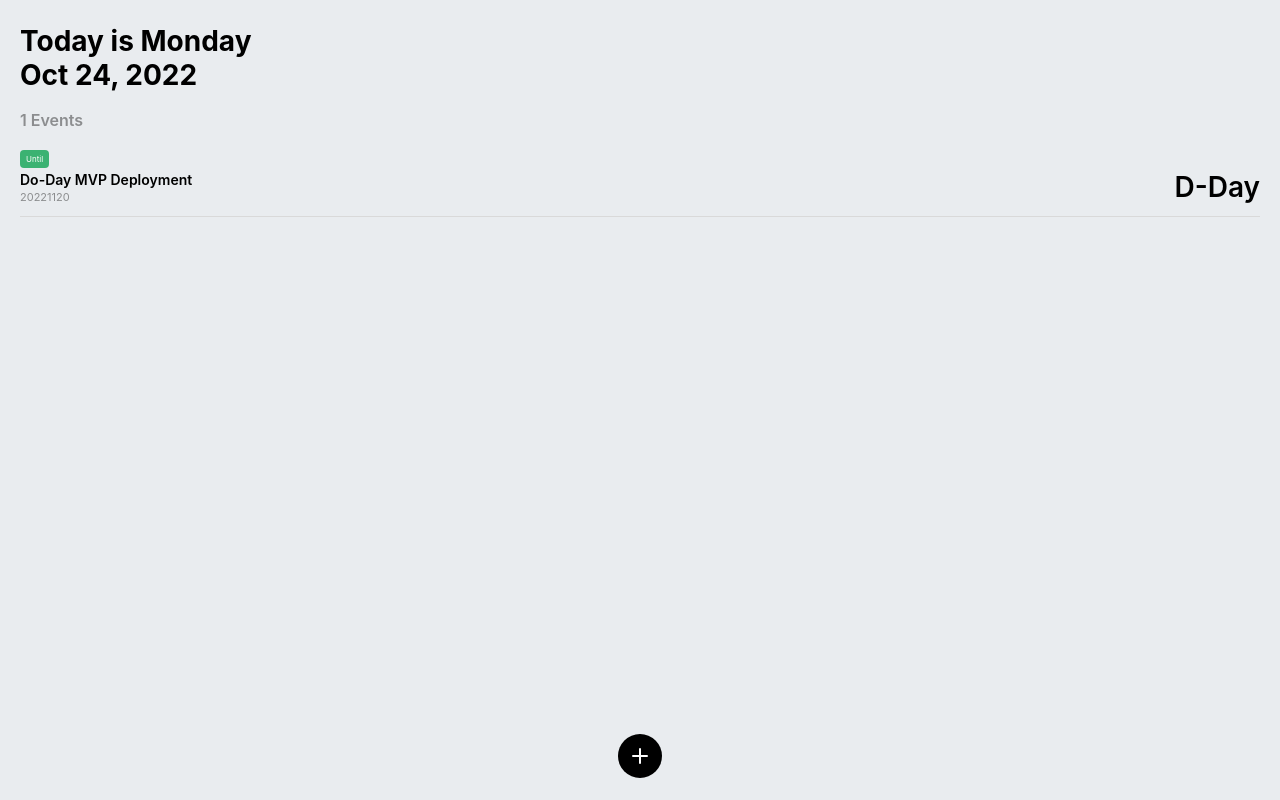
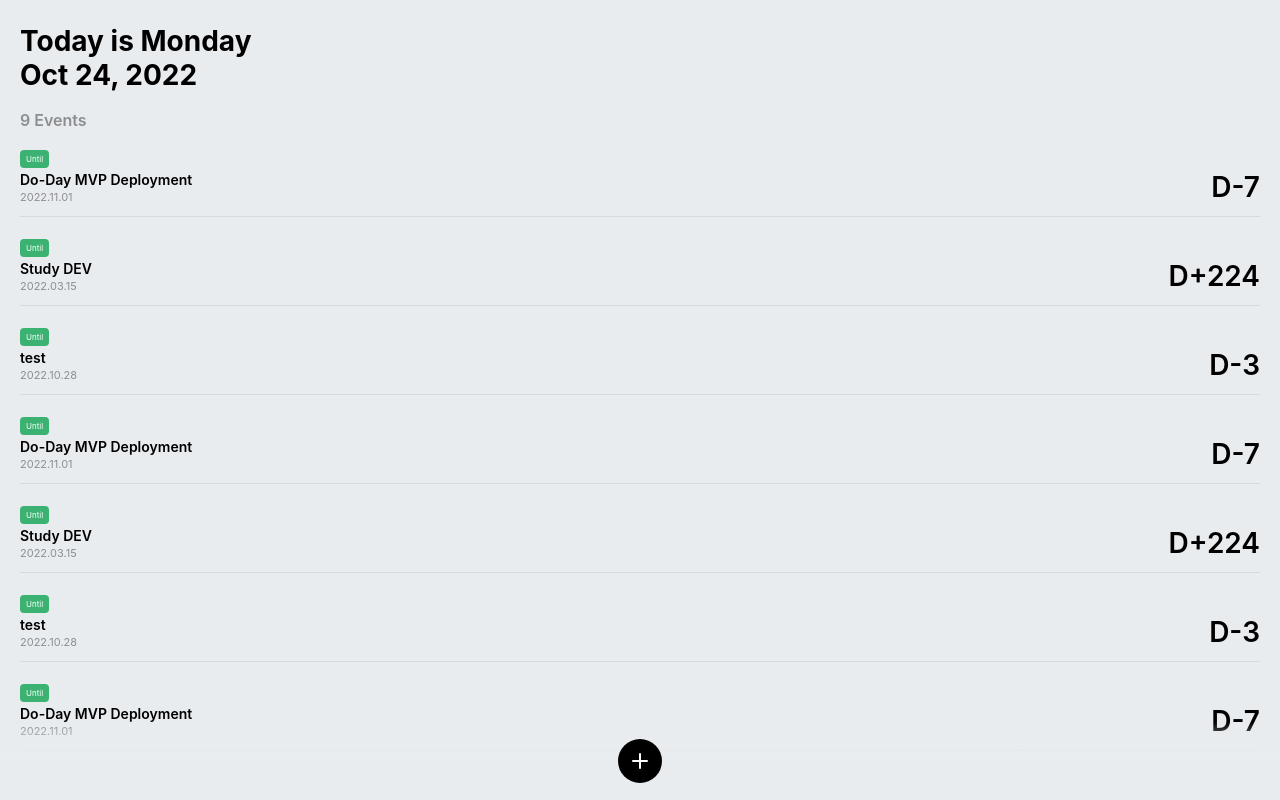
Before and after one commit to devseop/doday, a React (Create React App) app: page / in a window 1280 px wide. Built offline with nearby package versions, Linux system fonts and the light colour scheme.

Commit message:
:lipstick: Nav UI 개선 및 배경 그라디언트 추가

```diff
--- a/src/App.tsx
+++ b/src/App.tsx
@@ -7,7 +7,7 @@ import store from 'store';
 function App() {
   return (
     <Provider store={store}>
-      <div className="box-border bg-bg h-screen">
+      <div className="box-border bg-bg">
         <Router />
       </div>
     </Provider>
--- a/src/components/Nav.tsx
+++ b/src/components/Nav.tsx
@@ -9,7 +9,7 @@ const BottomNav = () => {
   };
 
   return (
-    <nav className="flex justify-center items-center h-[88px] mt-6 mx-5">
+    <nav className="w-screen px-5 h-[88px] flex items-center justify-center bg-gradient-to-t from-bg via-bg to-zero">
       <button
         className="w-[44px] h-[44px] bg-black rounded-[22px] flex items-center justify-center"
         onClick={goToAddNewCard}
--- a/src/components/TodoItem.tsx
+++ b/src/components/TodoItem.tsx
@@ -1,16 +1,15 @@
 import React from 'react';
 import { Todo } from 'store/todoSlice';
-import { krYear, krMonth, krDay } from 'lib/date';
 import Badge from './Badge';
 
 const TodoItem = ({ todo }: { todo: Todo }) => {
-  const today = `${krYear}${krMonth}${krDay}`;
-  const todaysNumber = Number(today);
-  const todosNumber = Number(todo.date);
-  const result = todosNumber - todaysNumber;
-  // console.log(todo.date);
-  // console.log(todosNumber - todaysNumber);
-  console.log(result);
+  const now = new Date();
+  const todosYear = todo.date.slice(0, 4);
+  const todosMonth = todo.date.slice(4, 6);
+  const todosDay = todo.date.slice(6, 8);
+  const todosDate = new Date(`${todosYear}-${todosMonth}-${todosDay}`);
+  const daydiff = todosDate.getTime() - now.getTime();
+  const resultDay = Math.floor(daydiff / (1000 * 60 * 60 * 24));
 
   return (
     <li className="mb-4">
@@ -19,15 +18,15 @@ const TodoItem = ({ todo }: { todo: Todo }) => {
         <div className="pb-3">
           <p className="text-md font-semibold leading-4 mb-1">{todo.title}</p>
           <p className="text-[11px] font-normal leading-[11px] text-lightGray">
-            {todo.date}
+            {todosYear}.{todosMonth}.{todosDay}
           </p>
         </div>
         <p className="text-xxl font-semibold leading-[34px] mb-3">
-          {result > 0
-            ? `D-${result}`
-            : result < 0
-            ? `D+${result.toString().slice(1)}`
-            : 'D-Day'}
+          {resultDay > 0
+            ? `D-${resultDay}`
+            : resultDay === -1
+            ? 'D-Day'
+            : `D+${resultDay.toString().slice(1)}`}
         </p>
       </div>
     </li>
--- a/src/components/TodoList.tsx
+++ b/src/components/TodoList.tsx
@@ -7,12 +7,12 @@ const TodoList = () => {
   const todoList = useAppSelector(state => state.todo);
 
   return (
-    <div className="mx-5">
+    <div className="mx-5 h-[calc(100vh-186px)]">
       <p className="mb-3 text-4 font-semibold text-lightGray">
         {todoList.length} Events
       </p>
       {todoList.length ? (
-        <ul>
+        <ul className="h-[calc(100vh-184px)] overflow-scroll mb-6">
           {todoList &&
             todoList.map(todo => {
               return <TodoItem key={todo.todoId} todo={todo} />;
--- a/src/lib/date.tsx
+++ b/src/lib/date.tsx
@@ -1,3 +1,4 @@
+// 헤더용 날짜
 export const date = new Date().toDateString();
 export const day = date.substring(0, 3);
 export const month = date.substring(4, 8);
@@ -5,6 +6,7 @@ export const dayNum = date.substring(8, 10);
 export const year = date.substring(10, 15);
 export const today = month + dayNum + ',' + year;
 
+// 이벤트 생성용 날짜
 export const krDate = new Date().toLocaleString().slice(0, 14);
 export const krYear = krDate.slice(0, 4);
 export const krMonth = krDate.slice(6, 8);
--- a/src/pages/AddNewCard.tsx
+++ b/src/pages/AddNewCard.tsx
@@ -3,37 +3,17 @@ import { useAppDispatch } from 'hooks';
 import { useNavigate } from 'react-router-dom';
 import { addTodo } from 'store/todoSlice';
 import checkIcon from '../image/ic_check.svg';
-import cameraIcon from '../image/ic_camera.svg';
 import TodosHeader from 'components/TodosHeader';
 import { krToday } from '../lib/date';
 
 const AddNewCard = () => {
   const [title, setTitle] = useState<string>('');
   const [date, setDate] = useState<string>('');
-  const [fileImage, setFileImage] = useState<any>('');
   const dispatch = useAppDispatch();
 
   const navigate = useNavigate();
   const goToMain = () => {
     navigate('/');
-  };
-
-  // upload and preview image
-  const insertImg = (e: React.ChangeEvent<HTMLInputElement>) => {
-    let reader = new FileReader();
-    //@ts-ignore
-    if (e.target.files[0]) {
-      //@ts-ignore
-      reader.readAsDataURL(e.target.files[0]);
-    }
-    reader.onloadend = () => {
-      const previewImgUrl = reader.result;
-
-      if (previewImgUrl) {
-        //@ts-ignore
-        setFileImage(previewImgUrl);
-      }
-    };
   };
 
   const handleSubmit = (e: React.FormEvent<HTMLFormElement>) => {
@@ -48,7 +28,6 @@ const AddNewCard = () => {
 
     setTitle('');
     setDate('');
-    setFileImage('');
     alert('success');
     goToMain();
   };
@@ -57,35 +36,11 @@ const AddNewCard = () => {
     <div className="h-screen">
       <TodosHeader />
       <form
-        className="flex flex-col justify-between mx-5 mt-5"
+        className="flex flex-col justify-between mx-5 mt-5 h-[calc(100%-108px)]"
         encType="multipart/form-data"
         onSubmit={handleSubmit}
       >
         <div>
-          {/* <Thumbnail /> */}
-          <div className="mb-6">
-            <p className="mb-[6px] font-semibold text-[14px]">Thumbnail</p>
-            <div className="flex">
-              {fileImage && (
-                <img
-                  className="w-[84px] h-[84px] rounded-lg object-cover mr-3"
-                  alt="sample"
-                  src={fileImage}
-                />
-              )}
-              <div className="relative">
-                <input
-                  className="w-[84px] h-[84px] absolute opacity-0 z-10"
-                  type="file"
-                  accept="image/jpeg, image/jpg, image/png, image/svg"
-                  onChange={e => insertImg(e)}
-                />
-                <div className=" w-[84px] h-[84px] rounded-lg bg-ultraWhiteGray flex items-center justify-center">
-                  <img src={cameraIcon} alt="add icon" />
-                </div>
-              </div>
-            </div>
-          </div>
           <div className="mb-6">
             <p className="mb-[6px] font-semibold text-[14px]">
               D-Day (Only input numbers)
@@ -114,7 +69,7 @@ const AddNewCard = () => {
           </div>
         </div>
         <button
-          className="w-full bg-black rounded-lg h-[48px] mt-4 cursor-pointer flex items-center justify-center"
+          className="w-full bg-black rounded-lg h-[48px] mb-4 cursor-pointer flex items-center justify-center"
           type="submit"
         >
           <img className="-ml-4" src={checkIcon} alt="check" />
--- a/src/store/todoSlice.ts
+++ b/src/store/todoSlice.ts
@@ -11,7 +11,47 @@ const initialState: Todo[] = [
   {
     todoId: '1',
     title: 'Do-Day MVP Deployment',
-    date: '20221120',
+    date: '20221101',
+  },
+  {
+    todoId: '2',
+    title: 'Study DEV',
+    date: '20220315',
+  },
+  {
+    todoId: '3',
+    title: 'test',
+    date: '20221028',
+  },
+  {
+    todoId: '4',
+    title: 'Do-Day MVP Deployment',
+    date: '20221101',
+  },
+  {
+    todoId: '5',
+    title: 'Study DEV',
+    date: '20220315',
+  },
+  {
+    todoId: '6',
+    title: 'test',
+    date: '20221028',
+  },
+  {
+    todoId: '7',
+    title: 'Do-Day MVP Deployment',
+    date: '20221101',
+  },
+  {
+    todoId: '8',
+    title: 'Study DEV',
+    date: '20220315',
+  },
+  {
+    todoId: '9',
+    title: 'test',
+    date: '20221028',
   },
 ];
 
--- a/tailwind.config.js
+++ b/tailwind.config.js
@@ -36,6 +36,7 @@ module.exports = {
         d_day: '#E46666',
         border: '#d9d9d9',
         lightGray: 'rgba(0, 0, 0, 0.4)',
+        zero: 'rgba(0, 0, 0, 0.0)',
         ultraWhiteGray: 'rgba(0, 0, 0, 0.1)',
       },
     },
```
